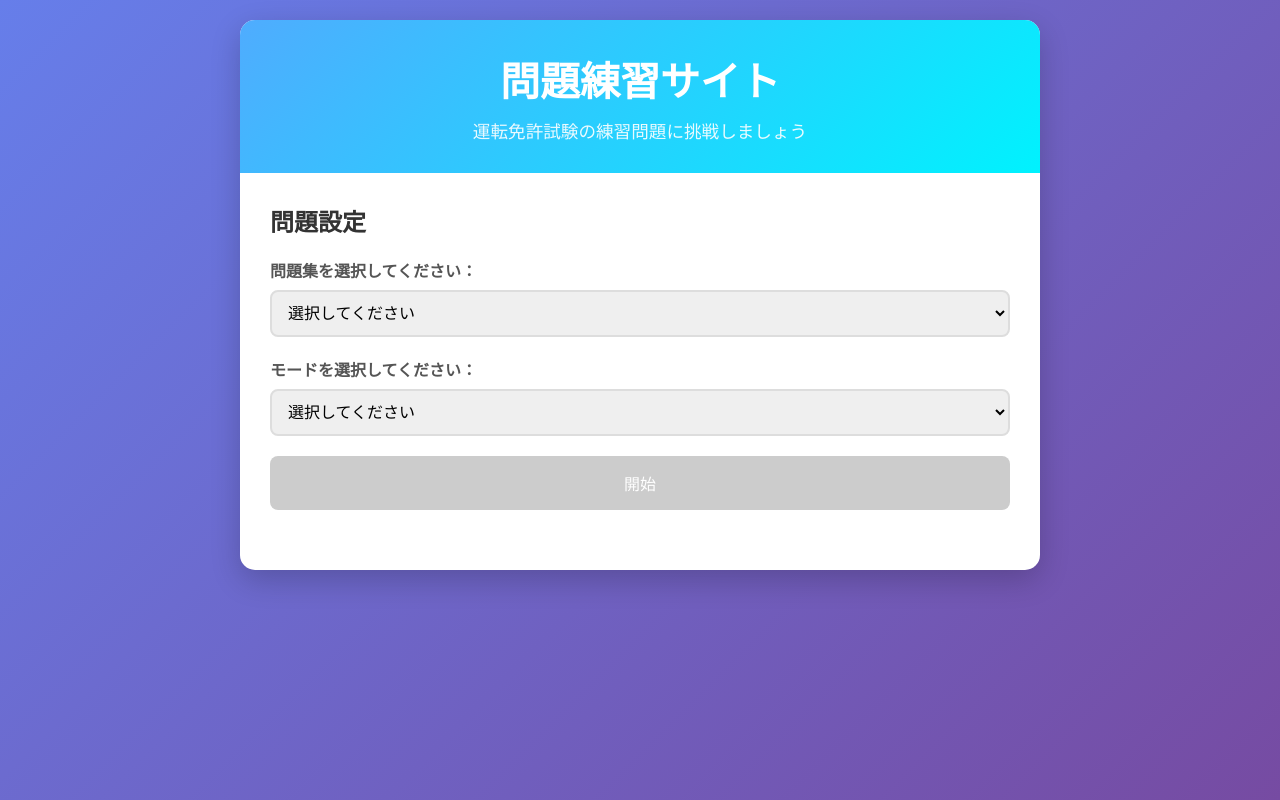
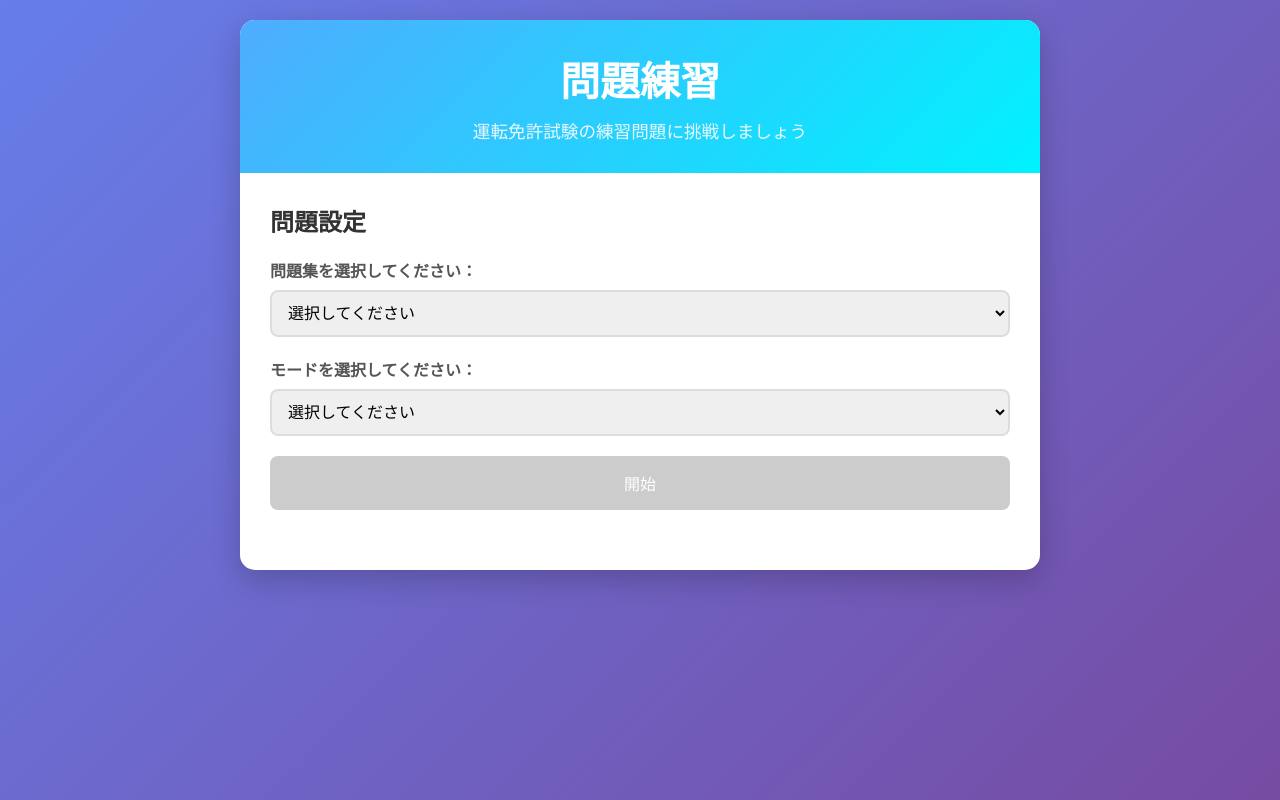
Before and after one commit to luckyluck4989/qa1, a plain HTML site: page index.html in a window 1280 px wide. Drawn offline with Linux system fonts and the light colour scheme.

Commit message:
Update index.html

```diff
--- a/index.html
+++ b/index.html
@@ -316,7 +316,7 @@
 <body>
     <div class="container">
         <div class="header">
-            <h1>問題練習サイト</h1>
+            <h1>問題練習</h1>
             <p>運転免許試験の練習問題に挑戦しましょう</p>
         </div>
 
```
